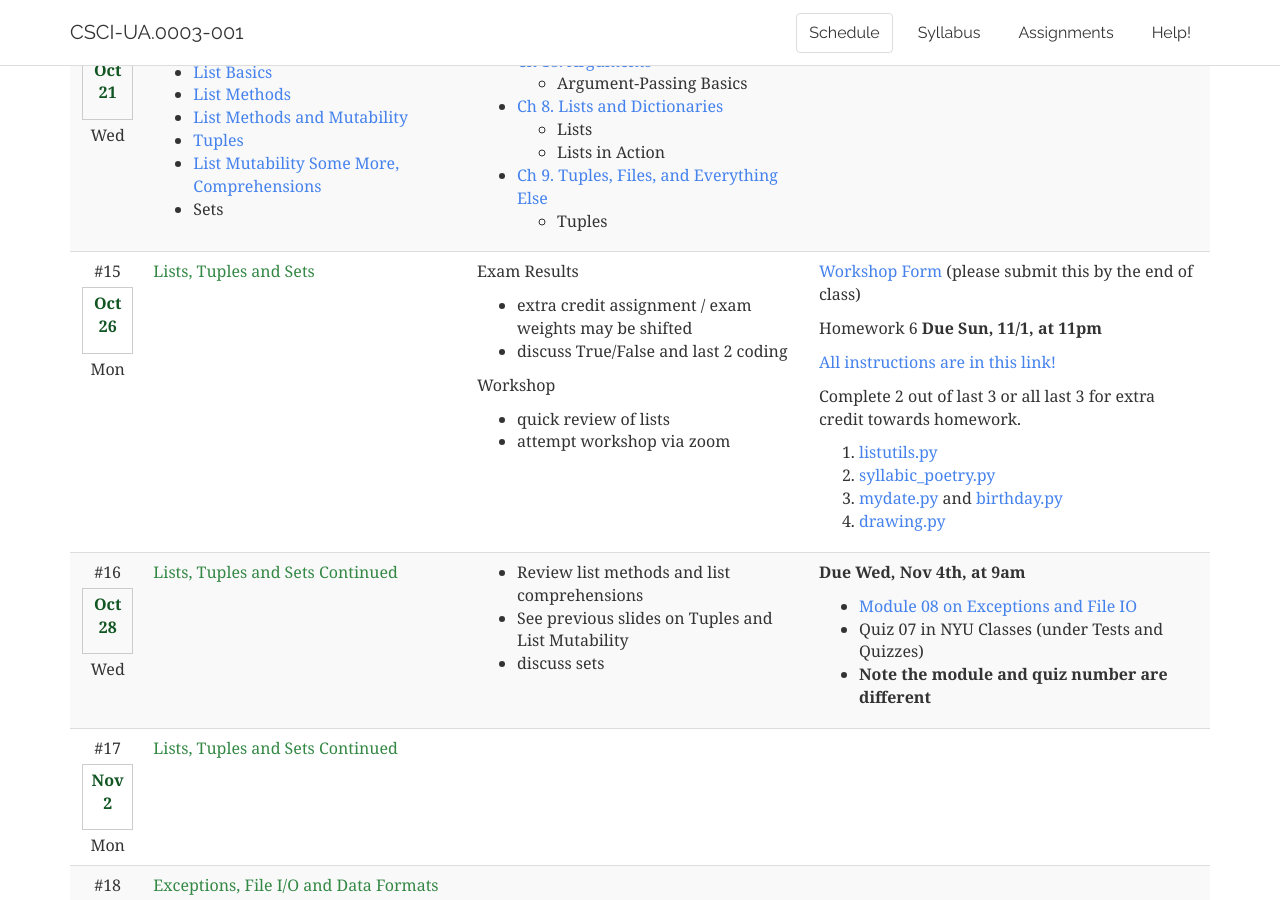
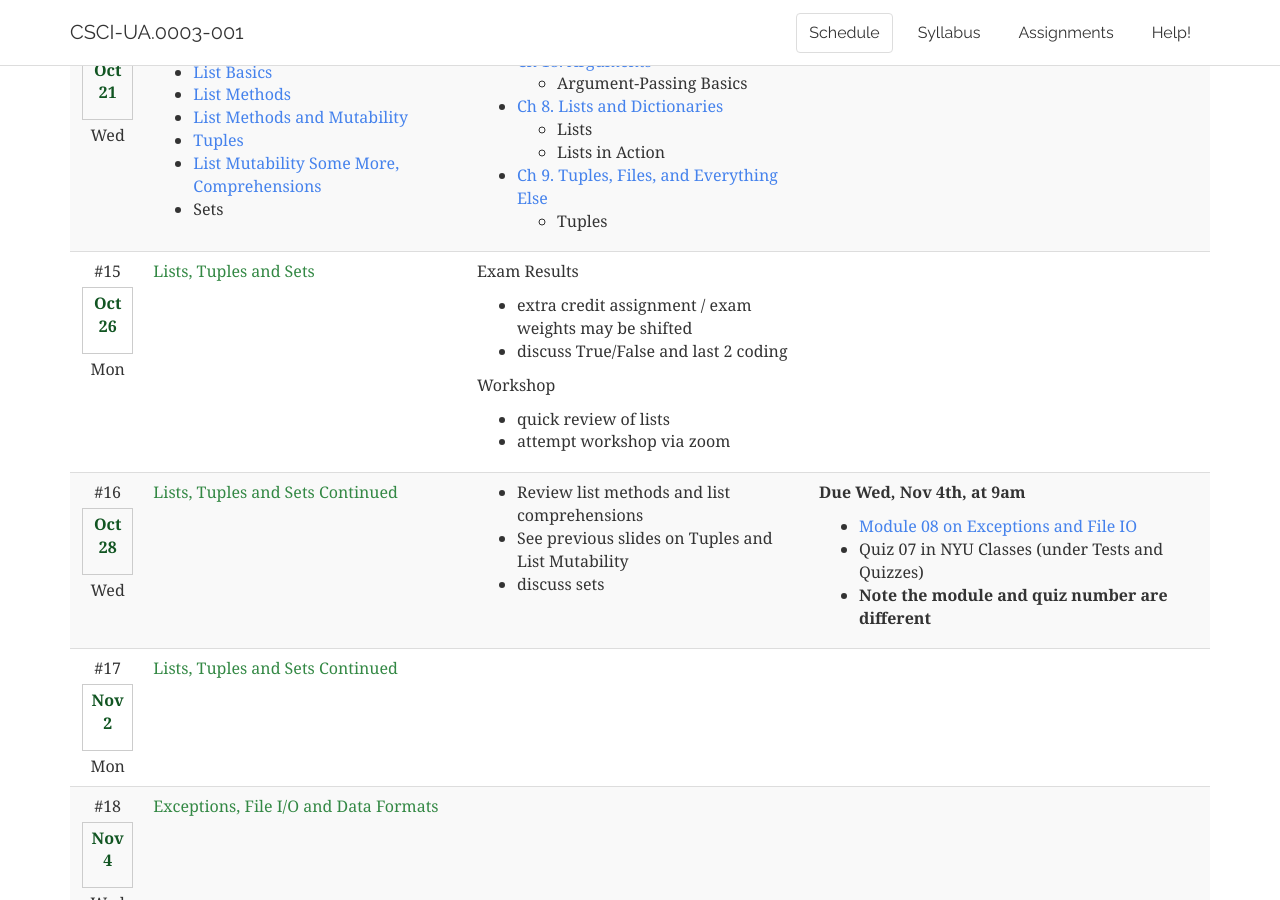
Before and after one commit to foureyes/csci-ua.0003-fall2020-001, a Jekyll site: the page built from index.markdown, in a window 1280 px wide and 900 px high, scrolled down 3688 px. Built offline with Jekyll 4.4.1, drawn with Linux system fonts in a browser that asks for light colours.

Commit message:
add workshop 6 commented out

```diff
--- a/_data/schedule.csv
+++ b/_data/schedule.csv
@@ -257,7 +257,9 @@ Workshop
 * quick review of lists
 * attempt workshop via zoom
 
-","[Workshop Form](assignments/hw06/workshop06.html) (please submit this by the end of class)
+","<!--
+
+[Workshop Form](assignments/hw06/workshop06.html) (please submit this by the end of class)
 
 Homework 6 __Due Sun, 11/1, at 11pm__
 
@@ -271,7 +273,7 @@ Complete 2 out of last 3 or all last 3 for extra credit towards homework.
 3. [mydate.py](assignments/hw06/mydate.py) and  [birthday.py](assignments/hw06/birthday.py)
 4. [drawing.py](assignments/hw06/drawing.py)
 
-
+-->
 
 ",,,,
 ,,16,Oct-28,Wed,"Lists, Tuples and Sets Continued","* Review list methods and list comprehensions
--- a/index.markdown
+++ b/index.markdown
@@ -2,7 +2,6 @@
 layout: default
 nav-state: schedule
 ---
-
 
 
 <!--
```
